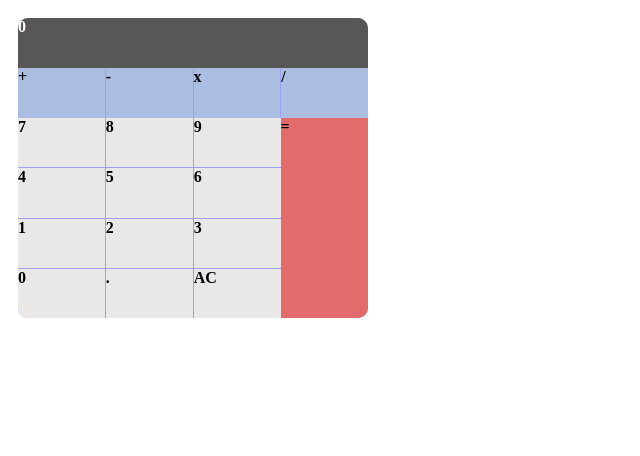
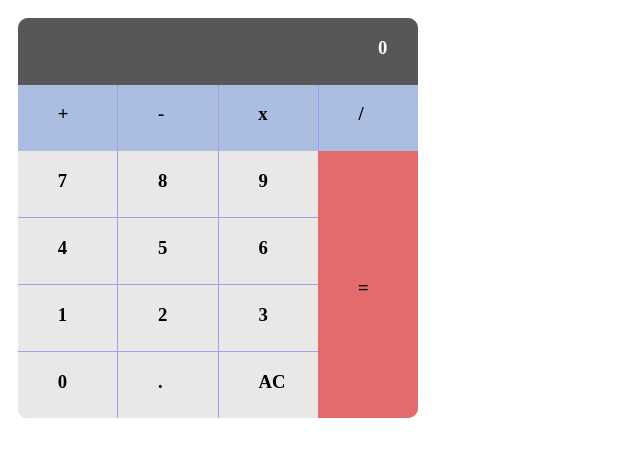
Before and after one commit to RobiChiri/CSS, a plain HTML site: page Grid/start/index.html in a window 1280 px wide. Shown: the whole page, without its empty margins (0-640 px from the left). Drawn offline with Linux system fonts and the light colour scheme.

Commit message:
esercizio-4

```diff
--- a/Grid/start/index.html
+++ b/Grid/start/index.html
@@ -1,38 +1,38 @@
 <!DOCTYPE html>
 <html lang="en">
 	<head>
-  <meta charset="UTF-8">
-  <meta name="viewport" content="width=device-width, initial-scale=1.0">
+		<meta charset="UTF-8" />
+		<meta name="viewport" content="width=device-width, initial-scale=1.0" />
 		<title>Document</title>
-  <link rel="stylesheet" href="style.css">
+		<link rel="stylesheet" href="style.css" />
 	</head>
 	<body>
 		<div id="calculator">
-    <div id="result">0</div>
+			<div id="result"><h3>0</h3></div>
 
 			<div id="operators">
-      <div>+</div>
-      <div>-</div>
-      <div>x</div>
-      <div>/</div>
+				<div><h3>+</h3></div>
+				<div><h3>-</h3></div>
+				<div><h3>x</h3></div>
+				<div><h3>/</h3></div>
 			</div>
 
 			<div id="numbers">
-      <div>7</div>
-      <div>8</div>
-      <div>9</div>
-      <div>4</div>
-      <div>5</div>
-      <div>6</div>
-      <div>1</div>
-      <div>2</div>
-      <div>3</div>
-      <div>0</div>
-      <div>.</div>
-      <div>AC</div>
+				<div><h3>7</h3></div>
+				<div><h3>8</h3></div>
+				<div><h3>9</h3></div>
+				<div><h3>4</h3></div>
+				<div><h3>5</h3></div>
+				<div><h3>6</h3></div>
+				<div><h3>1</h3></div>
+				<div><h3>2</h3></div>
+				<div><h3>3</h3></div>
+				<div><h3>0</h3></div>
+				<div><h3>.</h3></div>
+				<div><h3>AC</h3></div>
 			</div>
 
-    <div id="equal">=</div>
+			<div id="equal"><h3>=</h3></div>
 		</div>
 	</body>
 </html>
--- a/Grid/start/style.css
+++ b/Grid/start/style.css
@@ -1,12 +1,10 @@
 body {
 	padding: 10px;
-  font-weight: bold;
 }
 
-
 #calculator {
-	height: 300px;
-	width: 350px;
+	height: 400px;
+	width: 400px;
 	background-color: rgb(159, 159, 241);
 	display: grid;
 	border-radius: 10px;
@@ -53,3 +51,31 @@ body {
 	background-color: rgb(226, 107, 107);
 	border-radius: 0 0 10px 0;
 }
+
+#result,
+#operators div,
+#numbers div,
+#equal {
+	position: relative;
+}
+
+#result h3,
+#operators div h3,
+#numbers div h3,
+#equal h3 {
+	position: absolute;
+}
+
+#operators div h3,
+#numbers div h3 {
+	left: 40%;
+}
+
+#result h3 {
+	left: 90%;
+}
+
+#equal h3 {
+	top: 40%;
+	left: 40%;
+}
```
Lines whose indentation alone changed are shown as unchanged.
